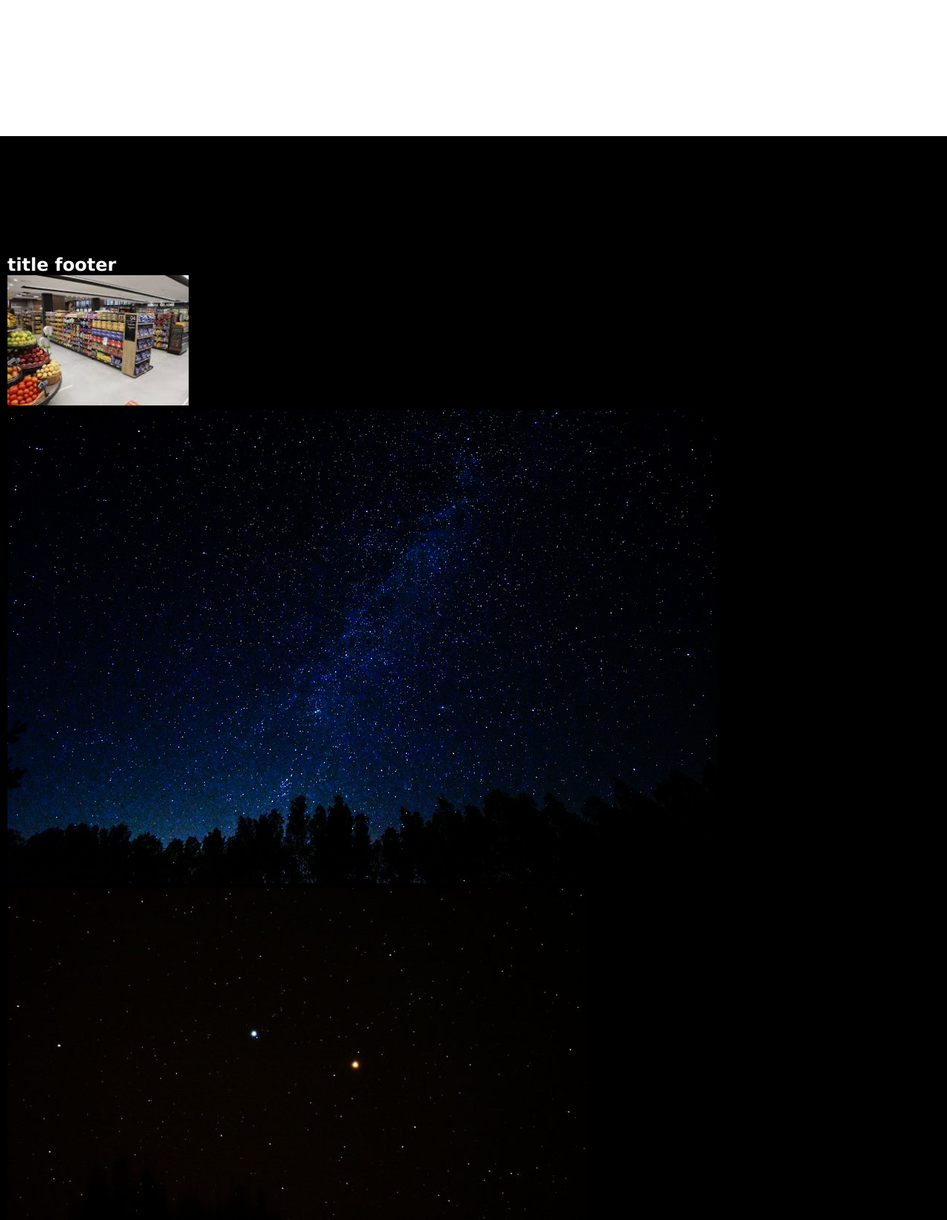
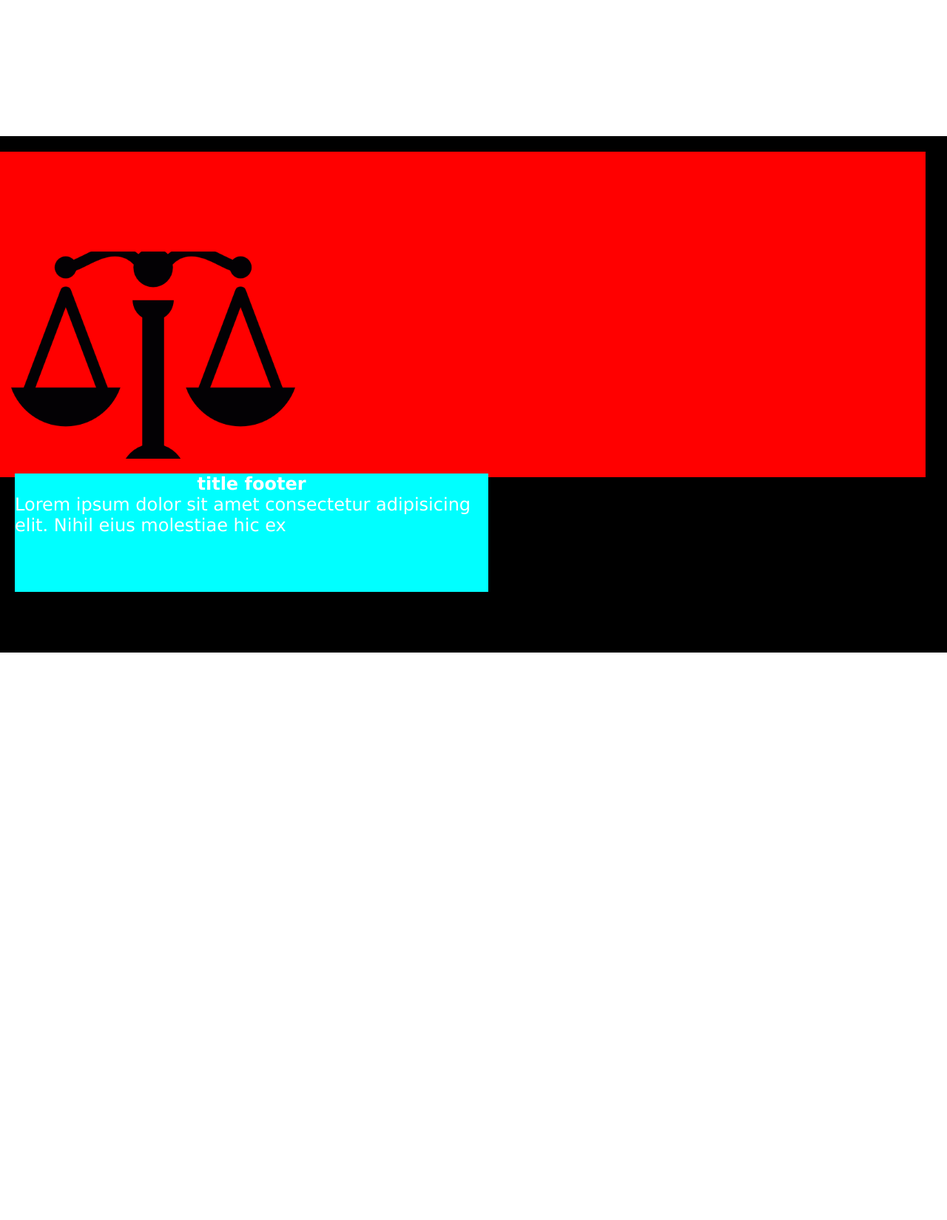
Before and after one commit to MattAlexandre/projeto-tcc, a PHP site: page / in a window 1280 px wide. Shown: the part 3880-5529 px from the top of the page at 74% size. After the commit the page ends 4762 px from the top, so only its background shows below. Run offline with PHP 8.4, Linux system fonts and the light colour scheme.

Commit message:
cmc-footer

```diff
--- a/estilo/index.css
+++ b/estilo/index.css
@@ -16,7 +16,7 @@
     --cor1:black;
     --cor2:white;
     --cor3:lightgray;
-    --cor4:none;
+    --cor4:rgba(0, 0, 0, 0);
     --cor5:none;
     --cor6:none;
 }
@@ -24,7 +24,7 @@
 
 /*seletor cabeçalho*/
 header{
-    background: var(--cor) url('../imagens/img-01.jpeg') bottom center no-repeat fixed;
+    background: var(--cor1) url('../imagens/img-01.jpeg') bottom center no-repeat fixed;
     background-size: cover;
     min-height: 150px;
 }
@@ -73,7 +73,6 @@ nav > a:hover{
     background-color: var(--cor1);
     color: var(--cor2);
     border-radius: 20px;
-    text-decoration: underline;
     padding: 15px;
     box-shadow: 5px 5px 15px rgba(0, 0, 0, 0.438);
 }
@@ -102,7 +101,7 @@ section.padrao > p{
 }
 
 section.padrao{
-    padding: 15vh 0vh;
+    padding: 15vh 0vw;
     background-color: var(--cor2);
     color:var(--cor1);
     display: inline-block;
@@ -219,3 +218,36 @@ footer{
     color: var(--cor2);
     padding: 20vh 0vh;
 }
+
+section.topo_footer{
+    background-color: red;
+    height: 25vh;
+    width: 97.7vw;
+    display: inline-block;
+    align-items: center;
+}
+#topo_f01{
+    margin: -139px 0px 0px 0px;
+    padding: 15vh 0vw;
+    display: inline-block;
+}
+
+
+#img-topo_f{
+    background: var(--cor4) url('../imagens/icon-direito.png') center center no-repeat fixed;
+    background-size: cover;
+    height: 35vh;
+    width: 30vw;
+    margin: 15px;
+}
+
+#text_topo_f{
+    height: 20vh;
+    width: 50vw;
+    margin: 20px ;
+    background-color: cyan;
+}
+
+#text_topo_f > h4{
+    text-align: center;
+}
--- a/index.html
+++ b/index.html
@@ -12,7 +12,7 @@
     <!-- cabeçalho da pagina -->
     <header>
 
-        <section>
+        <section ">
 
             <h1> ki preco </h1> <!-- titulo -->
 
@@ -107,6 +107,7 @@
 
         <section class="box" id="box1">
 
+
             <h3>subtitulo</h2>
 
             <p>
@@ -115,6 +116,7 @@
             corporis laborum doloribus, iusto possimus illum iure?
             Repellendus suscipit non debitis doloremque eveniet soluta voluptatem?
             </p>
+
 
         </section>
 
@@ -136,21 +138,81 @@
     </main>
 
 
+
     <footer> <!-- rodapé pagina-->
 
 
-        <section class="topo" id="footer01">
-            <h4>title footer</h4>
+        <section class="topo_footer" id="topo_f01">
+
+            <div id="img-topo_f" >
+               <!-- <img  id="img_t01" src="../projeto-tcc/imagens/img-04.jpeg" alt="imagem-logo">-->
+            </div>
+
+            <div id="text_topo_f">
+                <h4>title footer</h4>
+
+                <p>
+                    Lorem ipsum dolor sit amet
+                    consectetur adipisicing elit.
+                    Nihil eius molestiae hic ex
+                </p>
+            </div>
+
         </section>
 
+<!--
+        <section class="body" id="footer02">
 
-        <section class="body" id="footer02">
-            <ul>
-                <li> <img class="photo01" src="./imagens/img-03.jpeg" alt="imagem"></li>
-                <li> <img class="photo01" src="./imagens/img-04.jpeg" alt="imagem"></li>
-                <li> <img class="photo01" src="./imagens/img-05.jpeg" alt="imagem"></li>
-            </ul>
+
+            <aside class="box_footer" id="box_f01">
+
+            </aside>
+
+            <aside class="box_footer" id="box_f01">
+
+
+                <nav class="nav_f" id="nav_f01">
+
+                    <ul>
+                        <li> quem somos </li>
+                        <li><a href=""> </a></li>
+                        <li><a href=""> </a></li>
+                        <li><a href=""> </a></li>
+                    </ul>
+                    <ul>
+                        <li> contato </li>
+                        <li><a href=""> </a></li>
+                        <li><a href=""> </a></li>
+                        <li><a href=""> </a></li>
+                    </ul>
+                    <ul>
+                        <li> afiliados </li>
+                        <li><a href=""> </a></li>
+                        <li><a href=""> </a></li>
+                        <li><a href=""> </a></li>
+                    </ul>
+                </nav>
+                <ul>
+                    <li> <img class="photo_f01" src="./imagens/img-03.jpeg" alt="imagem"></li>
+                    <li> <img class="photo_f02" src="./imagens/img-04.jpeg" alt="imagem"></li>
+                    <li> <img class="photo_f03" src="./imagens/img-05.jpeg" alt="imagem"></li>
+                </ul>
+
+            </aside>
+
+            <aside class="box_footer" id="box_f01">
+
+            </aside>
+
+
+
         </section>
+
+        <section class="end" id="footer02">
+
+
+
+        </section>-->
 
     </footer>
 
```
Also changed, not shown: imagens/icon-direito.png (added).
